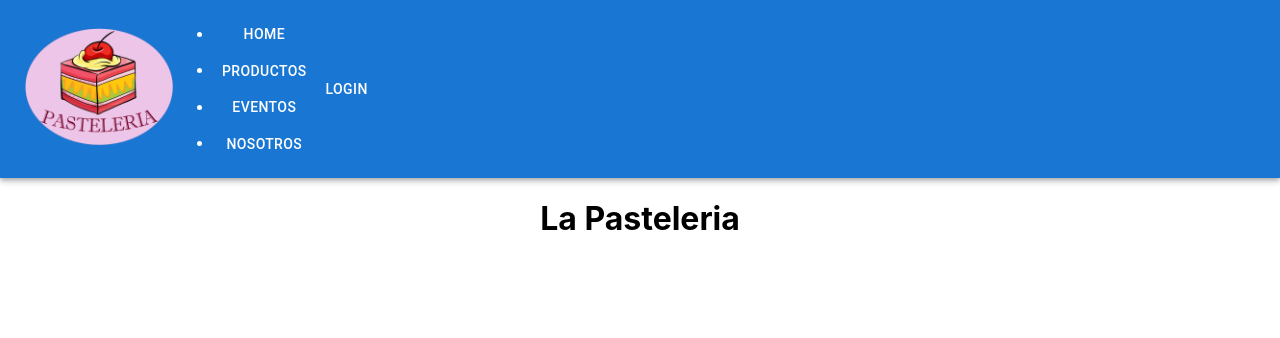
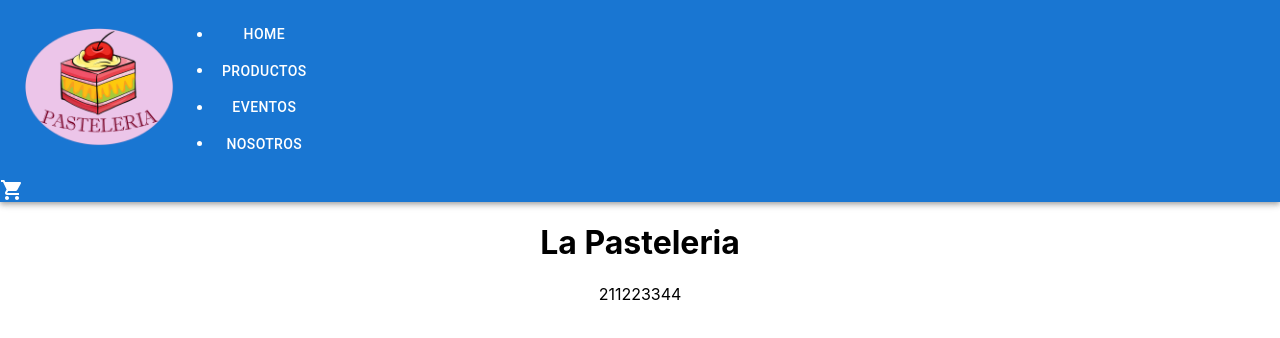
Before and after one commit to emarizcurrena/app-la-pasteleria-react, a React (Create React App) app: page / in a window 1280 px wide. Shown: the top 338 px of the page. Built offline with nearby package versions, Linux system fonts and the light colour scheme.

Commit message:
Agregado de Icono carrito e itemListContainer

```diff
--- a/package.json
+++ b/package.json
@@ -5,6 +5,7 @@
   "dependencies": {
     "@emotion/react": "^11.9.0",
     "@emotion/styled": "^11.8.1",
+    "@mui/icons-material": "^5.8.0",
     "@mui/material": "^5.6.4",
     "@testing-library/jest-dom": "^5.16.4",
     "@testing-library/react": "^13.2.0",
--- a/src/App.js
+++ b/src/App.js
@@ -1,11 +1,13 @@
 import './App.css';
 import NavBar from './Components/Navbar/NavBar';
+import ItemListContainer from './Components/ItemListContainer';
 
 function App() {
   return (
     <div className="App">
       <NavBar />
       <h1>La Pasteleria</h1>
+      <ItemListContainer greeting={'211223344'} />
     </div>
   );
 }
--- /dev/null
+++ b/src/Components/CartWidget.js
@@ -0,0 +1,7 @@
+import ShoppingCartIcon from '@mui/icons-material/ShoppingCart';
+
+const CartWidget = () => {
+    return <ShoppingCartIcon />
+}
+
+export default CartWidget
--- /dev/null
+++ b/src/Components/ItemListContainer.js
@@ -0,0 +1,5 @@
+const ItemListContainer = (props) => {
+    return <div>{props.greeting}</div>
+}
+
+export default ItemListContainer
--- a/src/Components/Navbar/NavBar.js
+++ b/src/Components/Navbar/NavBar.js
@@ -2,6 +2,7 @@ import './NavBar.css'
 import AppBar from '@mui/material/AppBar';
 import Toolbar from '@mui/material/Toolbar';
 import Button from '@mui/material/Button';
+import CartWidget from '../CartWidget';
 
 const NavBar = () => {
 
@@ -25,8 +26,8 @@ const NavBar = () => {
                         <Button sx={{ color: 'white' }}>Nosotros</Button>
                     </li>
                 </ul>
-                <Button color="inherit">Login</Button>
             </Toolbar>
+            <CartWidget />
         </AppBar>
     )
 }
```
Also changed, not shown: 1 other file (tests, documents, lock files or other folders).
